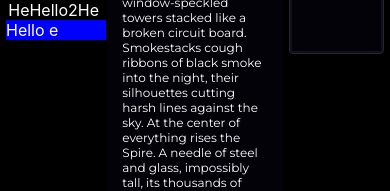
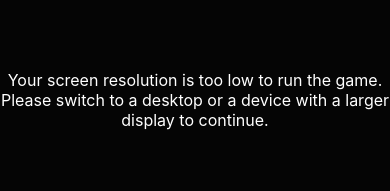
Before and after one commit to dclechok/sos-client, a React (Create React App) app: page / in a window 390 px wide. Shown: the part 352-543 px from the top of the page. Built offline with nearby package versions, Linux system fonts and the light colour scheme; no server answers; a web font is replaced by a local one.

Commit message:
adding display check for resolution

```diff
--- a/src/App.js
+++ b/src/App.js
@@ -1,6 +1,9 @@
 // App.js
 import "./styles/App.css";
 import { useState, useEffect } from "react";
+
+// utils
+import DisplayCheck from "./DisplayCheck";
 
 // UI Components
 import Login from "./Login";
@@ -9,9 +12,31 @@ import MainImg from "./MainImg";
 import MainText from "./MainText";
 import ChatMenu from "./ChatMenu";
 import NavigationMenu from "./NavigationMenu";
-// import SystemMessages from './SystemMessages';
-// import ActionMenu from './ActionMenu';
-import CharacterMenu from './CharacterMenu';
+// import SystemMessages from "./SystemMessages";
+// import ActionMenu from "./ActionMenu";
+import CharacterMenu from "./CharacterMenu";
+
+// custom hook
+function useWindowSize() {
+  const [size, setSize] = useState({
+    width: window.innerWidth,
+    height: window.innerHeight,
+  });
+
+  useEffect(() => {
+    function handleResize() {
+      setSize({
+        width: window.innerWidth,
+        height: window.innerHeight,
+      });
+    }
+
+    window.addEventListener("resize", handleResize);
+    return () => window.removeEventListener("resize", handleResize);
+  }, []);
+
+  return size;
+}
 
 function App() {
   const [account, setAccount] = useState(true);
@@ -19,8 +44,7 @@ function App() {
   // useEffect(() => {
   //   const token = localStorage.getItem("pd_token");
   //   if (!token) return;
-
-  //   // Verify token with the backend and load user
+  //
   //   async function verifyToken() {
   //     try {
   //       const res = await fetch("http://localhost:5000/api/auth/me", {
@@ -28,17 +52,15 @@ function App() {
   //           Authorization: `Bearer ${token}`,
   //         },
   //       });
-
+  //
   //       if (!res.ok) {
-  //         // token invalid or expired
   //         localStorage.removeItem("pd_token");
   //         setAccount(false);
   //         return;
   //       }
-
+  //
   //       const data = await res.json();
-  //       // data.user should be { id, username, ... }
-
+  //
   //       setAccount({
   //         id: data.user.id,
   //         username: data.user.username,
@@ -50,9 +72,16 @@ function App() {
   //       setAccount(false);
   //     }
   //   }
-
+  //
   //   verifyToken();
   // }, []);
+
+  const { width, height } = useWindowSize();
+  const tooSmall = width < 1160 || height < 800;
+
+  if (tooSmall) {
+    return <DisplayCheck />;
+  }
 
   return (
     <div className="App">
@@ -61,19 +90,26 @@ function App() {
           <NavBar /* you can pass account here if you want */ />
           <div className="game-shell">
             {/* <div className="box-container sys-messages"><SystemMessages /></div> */}
+
             <div className="column-left">
-            <div className="box-container map-overview"><NavigationMenu /></div>
+              <div className="box-container map-overview">
+                <NavigationMenu />
+              </div>
+
               <>Hello2HeHello2HeHello2HeHello2HeHello2HeHeello2HeHeello2HeHeello2HeHeello2HeHello2HeHello2HeHello2HeHello2HeHello2He</>
+
               <ChatMenu />
             </div>
+
             <div className="center-container">
               <MainImg />
               <MainText />
             </div>
 
             <div className="column-right">
-
-            <div className="box-container char"><CharacterMenu /></div>
+              <div className="box-container char">
+                <CharacterMenu />
+              </div>
             </div>
           </div>
         </>
--- /dev/null
+++ b/src/DisplayCheck.js
@@ -0,0 +1,12 @@
+import './styles/DisplayCheck.css';
+
+function DisplayCheck(){
+
+    return(
+    <div className="too-small">
+        <div className="check-msg">Your screen resolution is too low to run the game.
+Please switch to a desktop or a device with a larger display to continue.</div>
+    </div>);
+}
+
+export default DisplayCheck;
--- a/src/styles/CharacterMenu.css
+++ b/src/styles/CharacterMenu.css
@@ -24,6 +24,7 @@
     justify-content:space-evenly;
     margin-top: 5px;
     color: rgb(82, 128, 150);
+    overflow-x: auto;
 }
 
 .tab{
--- /dev/null
+++ b/src/styles/DisplayCheck.css
@@ -0,0 +1,13 @@
+.too-small{
+  position: absolute;
+  width: 100%;
+  height: 100%;
+  z-index: 3;
+  background-color: rgb(15, 15, 15, 0.35);
+}
+
+.check-msg{
+    position: relative;
+    text-align: center;
+    top: 50%;
+}
```
Also changed, not shown: src/styles/App.css (line endings or trailing spaces). Lines whose indentation alone changed are shown as unchanged.
